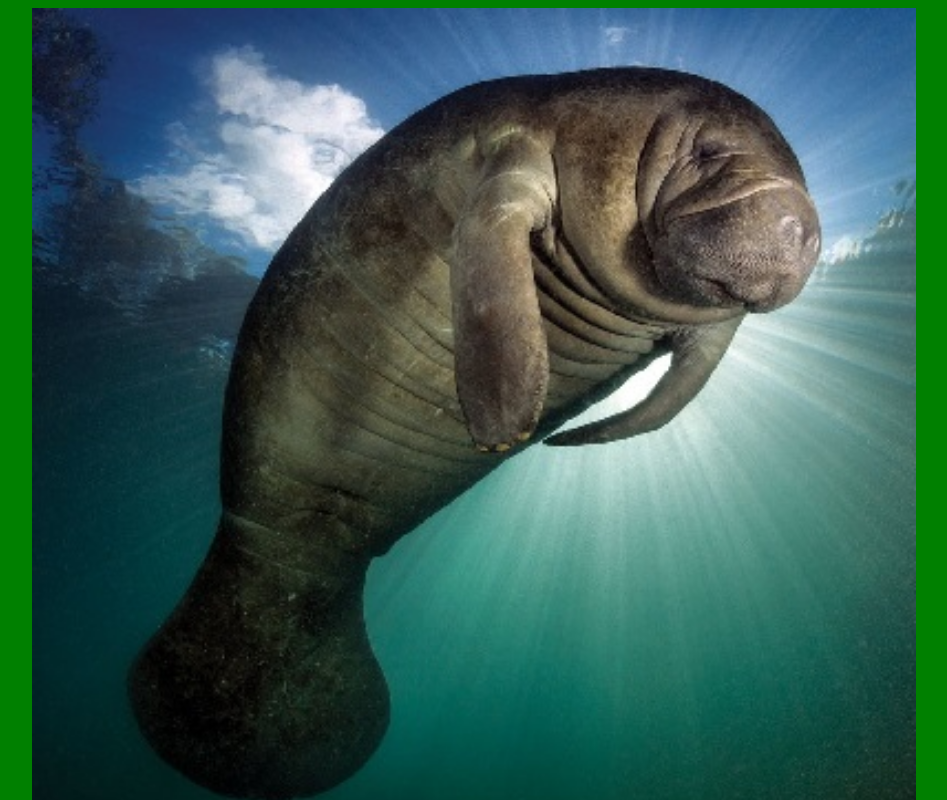
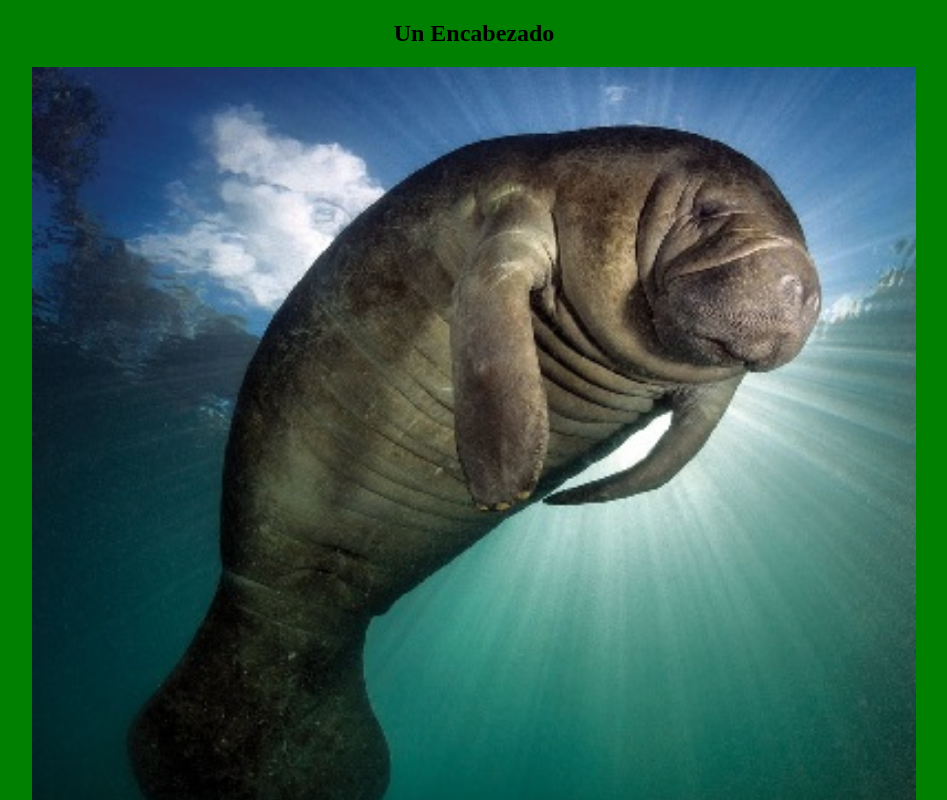
Before and after one commit to diegolagreca/UT1, a plain HTML site: page CSS/TA16/index.htm in a window 1280 px wide. Shown: the top 800 px of the page, without its empty margins (166-1113 px from the left). Drawn offline with Linux system fonts and the light colour scheme.

Commit message:
Correcciones del TA16
Correcciones del TA16 aplicadas

```diff
--- a/CSS/TA16/index.htm
+++ b/CSS/TA16/index.htm
@@ -9,6 +9,7 @@
   </head>
   <body>
     <div class="centered">
+      <h2>Un Encabezado</h2>
       <img src="img.jpg">
       <p>Agregar un párrafo con texto debajo de la imágen :D</p>
     </div>
```
